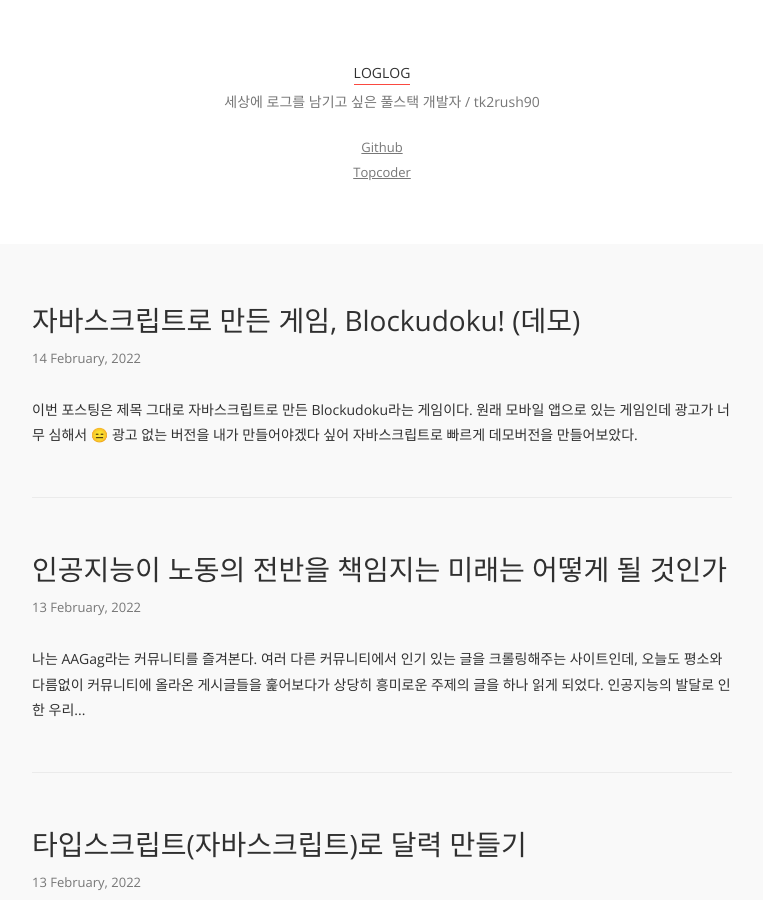
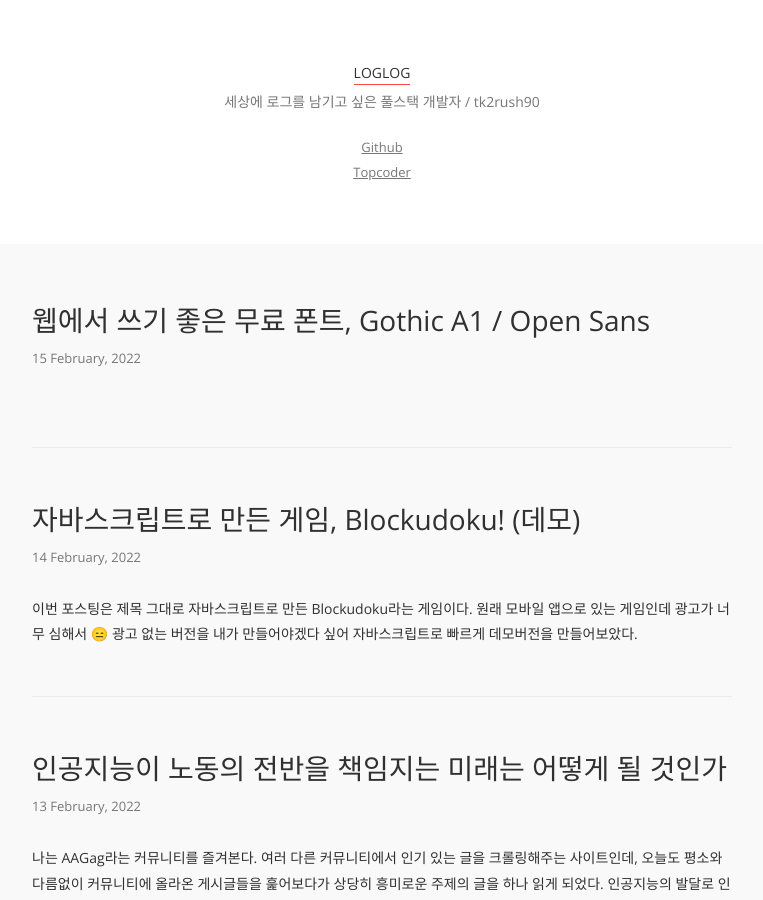
Before and after one commit to tk2blog90/tk2blog90.github.io, a Jekyll site: the page built from index.html, in a window 1280 px wide and 900 px high. Shown: the whole window, without its empty margins (258-1021 px from the left). Built offline with Jekyll 4.4.1, drawn with Linux system fonts in a browser that asks for light colours; nearby versions of some CDN libraries; the list of posts is cut into pages by our own code.

Commit message:
Add post

```diff
--- a/_includes/social-metatags.html
+++ b/_includes/social-metatags.html
@@ -18,9 +18,9 @@
 {% assign page_keywords = page.keywords | default: site.keywords %}
 
 {%if page.image %}
-  {% assign page_image = page.image | absolute_url %}
+  {% assign page_image = page.image | append: '?v=' | append: site.github.build_revision | absolute_url %}
 {%else if site.image %}
-  {% assign page_image = site.image | absolute_url %}
+  {% assign page_image = site.image | append: '?v=' | append: site.github.build_revision | absolute_url %}
 {%endif %}
 
 {% assign canonical_url = page.url | replace:'index.html','' | absolute_url %}
--- a/_layouts/default.html
+++ b/_layouts/default.html
@@ -50,26 +50,26 @@
   <link rel="alternate" type="application/rss+xml" title="{{ site.title | escape }}" href="{{ "/feed.xml" | absolute_url }}">
   {% endif %}
 
-  <link rel="shortcut icon" href="{{ "/assets/icons/favicon.ico" | absolute_url }}">
+  <link rel="shortcut icon" href="{{ "/assets/icons/favicon.ico?v=" | append: site.github.build_revision | absolute_url }}">
   <link href="{{ "/assets/icons/favicon.ico" | absolute_url }}" rel="icon" type="image/x-icon">
 
 
-  <link rel="apple-touch-icon" sizes="57x57" href="{{ "/assets/icons/apple-icon-57x57.png" | absolute_url }}">
-  <link rel="apple-touch-icon" sizes="60x60" href="{{ "/assets/icons/apple-icon-60x60.png" | absolute_url }}">
-  <link rel="apple-touch-icon" sizes="72x72" href="{{ "/assets/icons/apple-icon-72x72.png" | absolute_url }}">
-  <link rel="apple-touch-icon" sizes="76x76" href="{{ "/assets/icons/apple-icon-76x76.png" | absolute_url }}">
-  <link rel="apple-touch-icon" sizes="114x114" href="{{ "/assets/icons/apple-icon-114x114.png" | absolute_url }}">
-  <link rel="apple-touch-icon" sizes="120x120" href="{{ "/assets/icons/apple-icon-120x120.png" | absolute_url }}">
-  <link rel="apple-touch-icon" sizes="144x144" href="{{ "/assets/icons/apple-icon-144x144.png" | absolute_url }}">
-  <link rel="apple-touch-icon" sizes="152x152" href="{{ "/assets/icons/apple-icon-152x152.png" | absolute_url }}">
-  <link rel="apple-touch-icon" sizes="180x180" href="{{ "/assets/icons/apple-icon-180x180.png" | absolute_url }}">
-  <link rel="icon" type="image/png" sizes="192x192" href="{{ "/assets/icons/android-icon-192x192.png" | absolute_url }}">
-  <link rel="icon" type="image/png" sizes="32x32" href="{{ "/assets/icons/favicon-32x32.png" | absolute_url }}">
-  <link rel="icon" type="image/png" sizes="96x96" href="{{ "/assets/icons/favicon-96x96.png" | absolute_url }}">
-  <link rel="icon" type="image/png" sizes="16x16" href="{{ "/assets/icons/favicon-16x16.png" | absolute_url }}">
+  <link rel="apple-touch-icon" sizes="57x57" href="{{ "/assets/icons/apple-icon-57x57.png?v=" | append: site.github.build_revision | absolute_url }}">
+  <link rel="apple-touch-icon" sizes="60x60" href="{{ "/assets/icons/apple-icon-60x60.png?v=" | append: site.github.build_revision | absolute_url }}">
+  <link rel="apple-touch-icon" sizes="72x72" href="{{ "/assets/icons/apple-icon-72x72.png?v=" | append: site.github.build_revision | absolute_url }}">
+  <link rel="apple-touch-icon" sizes="76x76" href="{{ "/assets/icons/apple-icon-76x76.png?v=" | append: site.github.build_revision | absolute_url }}">
+  <link rel="apple-touch-icon" sizes="114x114" href="{{ "/assets/icons/apple-icon-114x114.png?v=" | append: site.github.build_revision | absolute_url }}">
+  <link rel="apple-touch-icon" sizes="120x120" href="{{ "/assets/icons/apple-icon-120x120.png?v=" | append: site.github.build_revision | absolute_url }}">
+  <link rel="apple-touch-icon" sizes="144x144" href="{{ "/assets/icons/apple-icon-144x144.png?v=" | append: site.github.build_revision | absolute_url }}">
+  <link rel="apple-touch-icon" sizes="152x152" href="{{ "/assets/icons/apple-icon-152x152.png?v=" | append: site.github.build_revision | absolute_url }}">
+  <link rel="apple-touch-icon" sizes="180x180" href="{{ "/assets/icons/apple-icon-180x180.png?v=" | append: site.github.build_revision | absolute_url }}">
+  <link rel="icon" type="image/png" sizes="192x192" href="{{ "/assets/icons/android-icon-192x192.png?v=" | append: site.github.build_revision | absolute_url }}">
+  <link rel="icon" type="image/png" sizes="32x32" href="{{ "/assets/icons/favicon-32x32.png?v=" | append: site.github.build_revision | absolute_url }}">
+  <link rel="icon" type="image/png" sizes="96x96" href="{{ "/assets/icons/favicon-96x96.png?v=" | append: site.github.build_revision | absolute_url }}">
+  <link rel="icon" type="image/png" sizes="16x16" href="{{ "/assets/icons/favicon-16x16.png?v=" | append: site.github.build_revision | absolute_url }}">
   <link rel="manifest" href="{{ "/assets/icons/manifest.json" | absolute_url }}">
   <meta name="msapplication-TileColor" content="#ffffff">
-  <meta name="msapplication-TileImage" content="{{ "/assets/icons/ms-icon-144x144.png" | absolute_url }}">
+  <meta name="msapplication-TileImage" content="{{ "/assets/icons/ms-icon-144x144.png?v=" | append: site.github.build_revision | absolute_url }}">
   <meta name="theme-color" content="#ffffff">
 
   <meta name="robots" content="noarchive">
--- /dev/null
+++ b/_posts/2022-02-15-1.md
@@ -0,0 +1,153 @@
+---
+layout: post
+title: 웹에서 쓰기 좋은 무료 폰트, Gothic A1 / Open Sans
+subject: Etc
+keywords: 웹디자인, 웹폰트, 폰트, 한글폰트, 무료폰트, Gothic A1, Open Sans
+---
+
+<link rel="preconnect" href="https://fonts.googleapis.com">
+<link rel="preconnect" href="https://fonts.gstatic.com" crossorigin>
+<link href="https://fonts.googleapis.com/css2?family=Gothic+A1:wght@100;200;300;400;500;600;700;800;900&family=Roboto:ital,wght@0,100;0,300;0,400;0,500;0,700;0,900;1,100;1,300;1,400;1,500;1,700;1,900&display=swap" rel="stylesheet">
+<link href="https://fonts.googleapis.com/css2?family=Nanum+Gothic:wght@400;700;800&family=Noto+Sans+KR:wght@100;300;400;500;700;900&display=swap" rel="stylesheet">
+
+나에게 디자인은 참 어려운 영역이다.
+디자이너들에게도 마찬가지일지는 모르겠지만,
+특히 나는 디자인 센스가 없다고 생각하는 사람이라
+개인 프로젝트를 진행할 때면 항상 디자인 때문에 골머리를 싸매고
+몇 번이나 뒤엎고 새롭게 진행하기도 한다. 마치 이 블로그 처럼 🙂 ..
+
+디자인에서 어려운 부분 중 하나는 마음에 드는 폰트를 고르는 일인데, 이것 역시 쉽지 않다.
+영어 사대주의라고 생각할 수도 있겠지만
+내 기준에서 한글 폰트 치고 이쁜 폰트가 잘 없기 때문이다.
+너무 얇거나 너무 두껍거나, 혹은 너무 과하거나, 이래저래 마음에 드는 폰트를 못 찾아서
+[Noto Sans KR](https://fonts.google.com/noto/specimen/Noto+Sans+KR){:target="_blank" rel="nofollow noopener noreferrer"}이나
+[Nanum Gothic](https://fonts.google.com/specimen/Nanum+Gothic){:target="_blank" rel="nofollow noopener noreferrer"}을 그냥 습관처럼 주로 썼었는데,
+어제 드디어 마음에 드는 폰트를 찾게 되어 이렇게 글을 써본다.
+
+# 영어 폰트와 한글 폰트의 차이
+
+## 영어 폰트
+
+마음에 들었던 폰트를 소개하기 전, 영어 폰트에 대해 먼저 알아보자.
+모든 폰트가 다 그런 건 아니지만 영어 폰트들은 적당한 두께감을 가지고 있다.
+[Roboto](https://fonts.google.com/specimen/Roboto){:target="_blank" rel="nofollow noopener noreferrer"}나
+[Open Sans](https://fonts.google.com/specimen/Open+Sans){:target="_blank" rel="nofollow noopener noreferrer"},
+혹은 인기있는 영어 폰트인 Helvetica 등이 그러한데,
+적당한 두께감으로 인해 폰트 크기를 키울 경우 `bold` 속성을 두지 않아도 도톰하니 이쁘게 렌더링 된다.
+
+<div style="font-size: 24px; text-align: center; font-family: 'Roboto', sans-serif">
+  Roboto 24px, font-weight: 400
+</div>
+
+<div style="font-size: 24px; margin-top: 10px; text-align: center; font-family: 'Open Sans', sans-serif">
+  Open Sans 24px, font-weight: 400
+</div>
+
+## 한글 폰트
+
+반면 한글 폰트는 두꺼운 폰트는 너무 두껍고 얇은 폰트는 너무 얇다.
+내가 자주 애용했던 Nanum Gothic과 Noto Sans KR을 비교해보면,
+
+<div style="font-size: 24px; text-align: center; font-family: 'Nanum Gothic', sans-serif">
+  Nanum Gothic 24px, font-weight: 400
+</div>
+
+<div style="font-size: 24px; margin-top: 10px; text-align: center; font-family: 'Noto Sans KR', sans-serif">
+  Noto Sans KR 24px, font-weight: 400
+</div>
+
+이런 느낌이다.
+
+Nanum Gothic은 너무 얇고, Noto Sans KR은 너무 두껍다.
+나는 이게 상당히 불만이었다.
+
+작은 글씨, 예를 들면 `<p>` 태그를 표현할 때 Nanum Gothic은 나에게 아주 적절한 선택이다.
+글자가 너무 두껍게 보이지 않기 때문이다.
+그러나 `Heading` 태그들을 표현할 때 Nanum Gothic을 있는 그대로 쓰면 글자가 너무 두껍게 나오고,
+`font-weight: 400`으로 하면 너무 얇게 나와서 마음에 들지 않는다.
+
+<div style="font-size: 24px; text-align: center; font-family: 'Nanum Gothic', sans-serif">
+  Nanum Gothic 24px, font-weight: 400
+</div>
+
+<div style="font-size: 24px; text-align: center; font-family: 'Nanum Gothic', sans-serif; font-weight: 700; margin-top: 10px">
+  Nanum Gothic 24px, font-weight: 700
+</div>
+
+반면 Noto Sans KR은 `Heading` 태그를 표현할 때 `font-weight: 400`으로 하면 그 두께감이 나쁘지 않다.
+
+<div style="font-size: 24px; text-align: center; font-family: 'Noto Sans KR', sans-serif">
+  Noto Sans KR 24px, font-weight: 400
+</div>
+
+<div style="font-size: 24px; margin-top: 10px; text-align: center; font-family: 'Noto Sans KR', sans-serif; font-weight: 700">
+  Noto Sans KR 24px, font-weight: 700
+</div>
+
+그러나 `<p>` 태그와 같은 일반 글자를 표현할 때는 또 너무 두껍게 나온다는 단점이 있다.
+
+<div style="font-size: 14px; text-align: center; font-family: 'Nanum Gothic', sans-serif">
+  Nanum Gothic 14px, font-weight: 400
+</div>
+
+<div style="font-size: 14px; margin-top: 10px; text-align: center; font-family: 'Noto Sans KR', sans-serif">
+  Noto Sans KR 14px, font-weight: 400
+</div>
+
+여튼 이런 애매함 속에서 어쩔 수 없이 타협하며 지내고 있다가
+어제 드디어 [Gothic A1](https://fonts.google.com/specimen/Gothic+A1?query=gothic){:target="_blank" rel="nofollow noopener noreferrer"}이라는
+내 맘에 쏙 드는 폰트를 발견하게 되었다.
+
+# Gothic A1
+
+구글 웹폰트에서 지원하는 Gothic A1 폰트는 정말 내 맘에 쏙 드는 폰트가 아닐 수 없다.
+작은 글씨일 때는 적당히 얇고, 큰 글씨일 때는 적당히 두꺼워서
+영어 폰트와 같이 섞어 써도 위화감이 없다는게 제일 마음에 들었다.
+한글 특성상 발생하는 넓은 글자폭은 어쩔 수 없지만
+그래도 이 정도면 아주 만족스러운 것.
+
+<div style="font-size: 14px; text-align: center; font-family: 'Gothic A1', sans-serif">
+  Gothic A1 14px, font-weight: 400
+</div>
+
+<div style="font-size: 16px; margin-top: 10px; text-align: center; font-family: 'Gothic A1', sans-serif">
+  Gothic A1 16px, font-weight: 400
+</div>
+
+<div style="font-size: 18px; margin-top: 10px; text-align: center; font-family: 'Gothic A1', sans-serif">
+  Gothic A1 18px, font-weight: 400
+</div>
+
+<div style="font-size: 20px; margin-top: 10px; text-align: center; font-family: 'Gothic A1', sans-serif">
+  Gothic A1 20px, font-weight: 400
+</div>
+
+<div style="font-size: 24px; margin-top: 10px; text-align: center; font-family: 'Gothic A1', sans-serif">
+  Gothic A1 24px, font-weight: 400
+</div>
+
+<div style="font-size: 24px; margin-top: 10px; text-align: center; font-family: 'Roboto', sans-serif">
+  Roboto 24px, font-weight: 400
+</div>
+
+<div style="font-size: 24px; margin-top: 10px; text-align: center; font-family: 'Open Sans', sans-serif">
+  Open Sans 24px, font-weight: 400
+</div>
+
+<div style="font-size: 24px; margin-top: 10px; text-align: center; font-family: 'Noto Sans KR', sans-serif">
+  Noto Sans KR 24px, font-weight: 400
+</div>
+
+<div style="font-size: 24px; margin-top: 10px; text-align: center; font-family: 'Nanum Gothic', sans-serif">
+  Nanum Gothic 24px, font-weight: 400
+</div>
+
+구글 웹폰트를 쓰며 자주 봐오긴 했었는데 이렇게 개쩌는 폰트였다니 ..
+그 동안 몰라본 나를 용서해주렴 ..
+
+# 마무리
+
+누군가는 마음에 안 들 수도 있겠지만 여튼 내 마음에 쏙 들었던 Gothic A1.
+영어 표현이 조금 마음에 안 들어서 Open Sans랑 섞어서 썼더니 완전 베스트다.
+
+앞으로 새로운 거 개발할 일 있으면 이 조합을 상당히 애용하게 될 것 같다.
```
Also changed, not shown: README.md.
